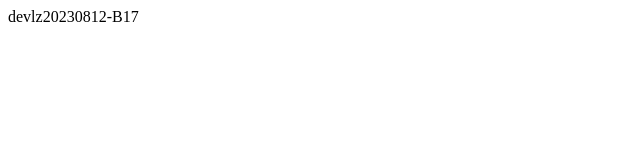
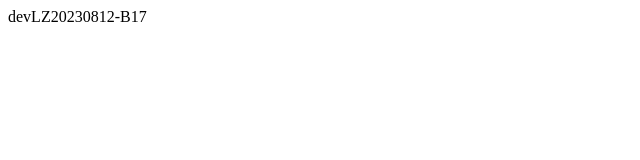
Before and after one commit to 73-de-LZ/73-de-LZ.github.io, a plain HTML site: page devel/update-info.html in a window 1280 px wide. Shown: the full height of the page, 0-640 px from the left. Drawn offline with Linux system fonts and the light colour scheme.

Commit message:
Update update-info.html

```diff
--- a/devel/update-info.html
+++ b/devel/update-info.html
@@ -1 +1 @@
-<html><body><p>devlz20230812-B17</p></body></html>
+<html><body><p>devLZ20230812-B17</p></body></html>
```
